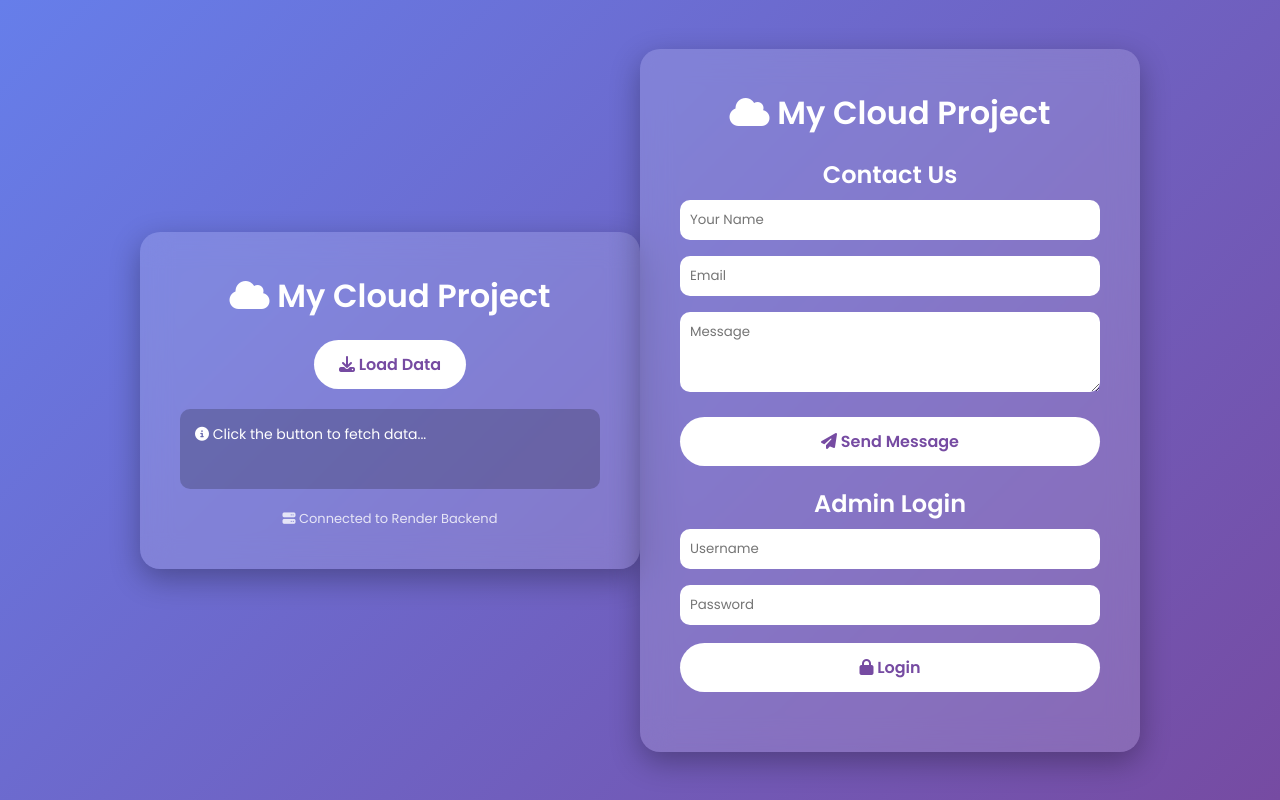
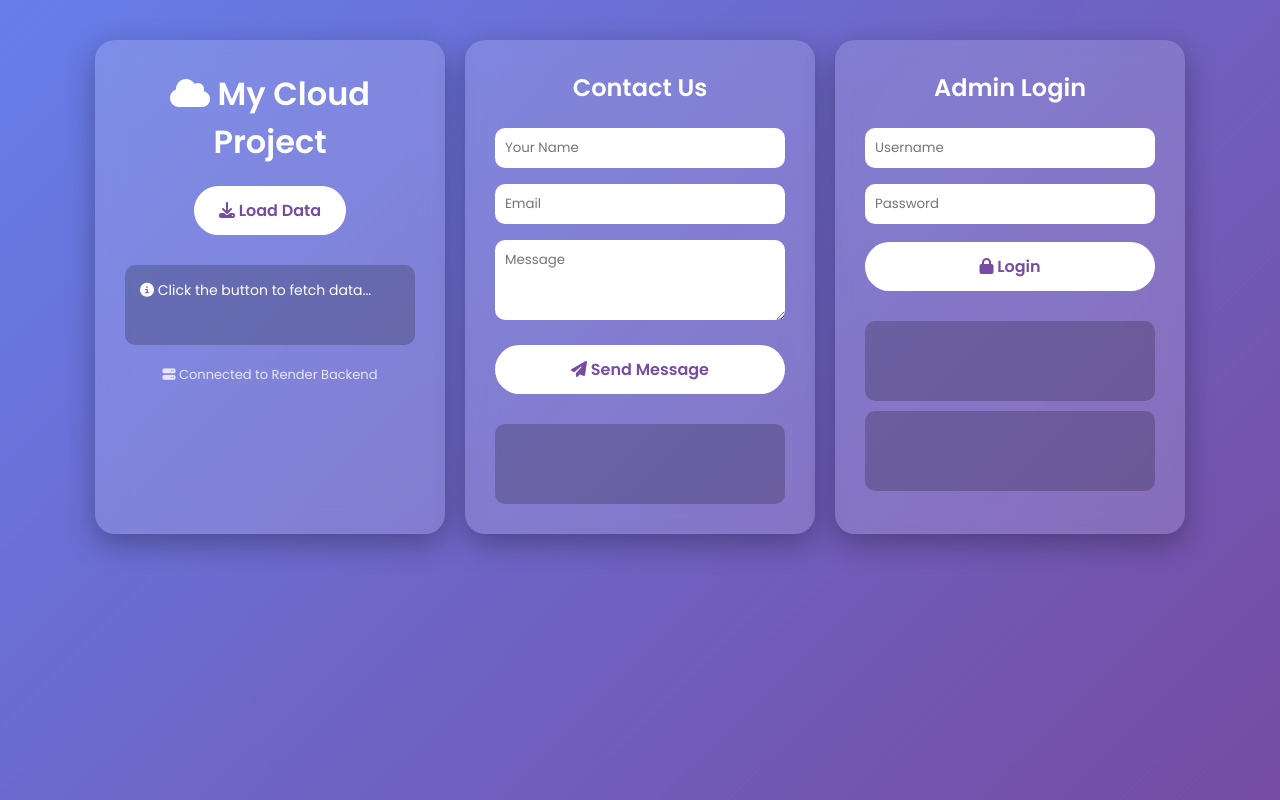
Before and after one commit to nabtech-project/DATA, a plain HTML site: page my-frontend/index.html in a window 1280 px wide. Drawn offline with Linux system fonts and the light colour scheme.

Commit message:
design changes

```diff
--- a/my-frontend/index.html
+++ b/my-frontend/index.html
@@ -3,10 +3,31 @@
 
 <head>
     <meta charset="UTF-8">
-    <title>My Free Project</title>
+    <title>My Free Cloud Project | Contact & Admin Dashboard</title>
     <meta name="viewport" content="width=device-width, initial-scale=1.0">
     <link rel="icon" type="image/x-icon" href="data.ico">
-    <meta name="google-site-verification" content="9JU5ZMKLjKy5gJs8IQlFIyGTn4hCpMneUVu908yQbNY" />
+
+    <!-- SEO Meta Tags -->
+    <meta name="description"
+        content="My Free Cloud Project – Frontend & Backend example. Contact form, admin login, and API integration hosted for free. Perfect for learning full-stack deployment.">
+    <meta name="keywords"
+        content="Free Project, Cloud Project, Render, Netlify, Frontend, Backend, Contact Form, Admin Dashboard, Full Stack, JavaScript, Node.js, Express, HTML, CSS">
+    <meta name="robots" content="index, follow">
+
+    <!-- Open Graph -->
+    <meta property="og:title" content="My Free Cloud Project | Contact & Admin Dashboard">
+    <meta property="og:description"
+        content="Contact form, admin login, and free full-stack project example hosted on Render & Netlify.">
+    <meta property="og:type" content="website">
+    <meta property="og:url" content="https://affan-data1.netlify.app">
+    <meta property="og:image" content="https://affan-data1.netlify.app/data.ico">
+
+    <!-- Twitter Card -->
+    <meta name="twitter:card" content="summary_large_image">
+    <meta name="twitter:title" content="My Free Cloud Project | Contact & Admin Dashboard">
+    <meta name="twitter:description"
+        content="Contact form, admin login, and free full-stack project example hosted on Render & Netlify.">
+    <meta name="twitter:image" content="https://affan-data1.netlify.app/data.ico">
 
     <!-- Google Font -->
     <link href="https://fonts.googleapis.com/css2?family=Poppins:wght@300;400;600&display=swap" rel="stylesheet">
@@ -23,20 +44,30 @@
         }
 
         body {
-            height: 100vh;
+            min-height: 100vh;
             display: flex;
             justify-content: center;
-            align-items: center;
+            align-items: flex-start;
+            padding: 40px 10px;
             background: linear-gradient(135deg, #667eea, #764ba2);
+        }
+
+        .container {
+            display: flex;
+            flex-wrap: wrap;
+            gap: 20px;
+            max-width: 1200px;
+            width: 100%;
+            justify-content: center;
         }
 
         .card {
             background: rgba(255, 255, 255, 0.15);
             backdrop-filter: blur(15px);
-            padding: 40px;
+            padding: 30px;
             border-radius: 20px;
-            width: 90%;
-            max-width: 500px;
+            width: 100%;
+            max-width: 350px;
             text-align: center;
             color: white;
             box-shadow: 0 10px 30px rgba(0, 0, 0, 0.3);
@@ -45,6 +76,10 @@
         h1 {
             margin-bottom: 20px;
             font-weight: 600;
+        }
+
+        h2 {
+            margin-bottom: 15px;
         }
 
         button {
@@ -65,22 +100,6 @@
             box-shadow: 0 8px 20px rgba(0, 0, 0, 0.2);
         }
 
-        #result {
-            background: rgba(0, 0, 0, 0.2);
-            padding: 15px;
-            border-radius: 10px;
-            text-align: left;
-            font-size: 14px;
-            min-height: 80px;
-            overflow-x: auto;
-        }
-
-        .footer {
-            margin-top: 20px;
-            font-size: 13px;
-            opacity: 0.8;
-        }
-
         input,
         textarea {
             width: 100%;
@@ -99,29 +118,51 @@
             width: 100%;
             margin-top: 10px;
         }
+
+        #result,
+        #contactResult,
+        #adminResult,
+        #messagesList {
+            background: rgba(0, 0, 0, 0.2);
+            padding: 15px;
+            border-radius: 10px;
+            text-align: left;
+            font-size: 14px;
+            min-height: 80px;
+            overflow-x: auto;
+            margin-top: 10px;
+        }
+
+        .footer {
+            margin-top: 20px;
+            font-size: 13px;
+            opacity: 0.8;
+        }
+
+        @media (max-width: 1100px) {
+            .card {
+                max-width: 90%;
+            }
+        }
     </style>
 </head>
 
 <body>
-
+    <div class="container">
+        <!-- Left: Load Data -->
         <div class="card">
             <h1><i class="fas fa-cloud"></i> My Cloud Project</h1>
-
             <button onclick="loadData()">
                 <i class="fas fa-download"></i> Load Data
             </button>
-
             <pre id="result"><i class="fas fa-info-circle"></i> Click the button to fetch data...</pre>
-
             <div class="footer">
                 <i class="fas fa-server"></i> Connected to Render Backend
             </div>
         </div>
 
+        <!-- Center: Contact Form -->
         <div class="card">
-        <h1><i class="fas fa-cloud"></i> My Cloud Project</h1>
-
-        <!-- Contact Form -->
             <h2>Contact Us</h2>
             <form id="contactForm">
                 <input type="text" name="name" placeholder="Your Name" required>
@@ -130,8 +171,10 @@
                 <button type="submit"><i class="fas fa-paper-plane"></i> Send Message</button>
             </form>
             <div id="contactResult"></div>
+        </div>
 
-        <!-- Admin Login -->
+        <!-- Right: Admin Login -->
+        <div class="card">
             <h2>Admin Login</h2>
             <form id="adminForm">
                 <input type="text" name="username" placeholder="Username" required>
@@ -141,12 +184,12 @@
             <div id="adminResult"></div>
             <div id="messagesList"></div>
         </div>
+    </div>
 
     <script>
         async function loadData() {
             const result = document.getElementById("result");
             result.innerHTML = "⏳ Loading...";
-
             try {
                 const response = await fetch("https://data-1-uy29.onrender.com/api/data");
                 const data = await response.json();
@@ -156,7 +199,7 @@
             }
         }
 
-        // Contact form submission
+        // Contact form
         document.getElementById("contactForm").addEventListener("submit", async (e) => {
             e.preventDefault();
             const form = e.target;
@@ -199,7 +242,6 @@
                 const json = await res.json();
                 if (json.status === "success") {
                     result.innerText = "✅ Logged in. Fetching messages...";
-                    // Fetch messages
                     const msgRes = await fetch("https://data-1-uy29.onrender.com/api/admin/messages", {
                         headers: { "Authorization": json.token }
                     });
@@ -214,7 +256,6 @@
             }
         });
     </script>
-
 </body>
 
 </html>
```
Lines whose indentation alone changed are shown as unchanged.
